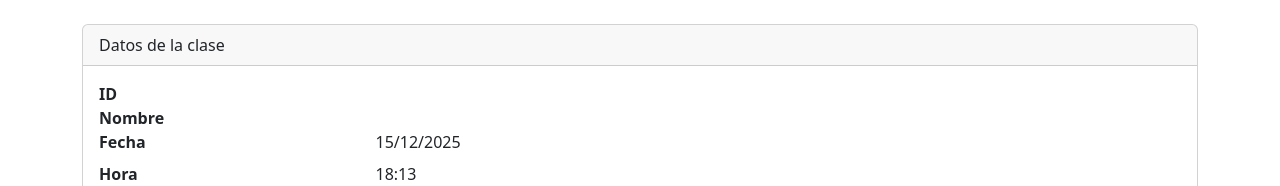
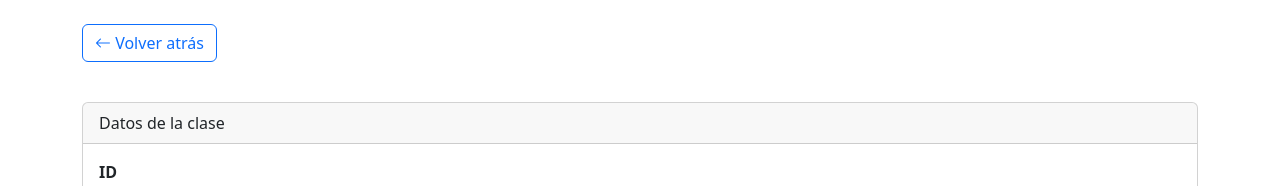
Before and after one commit to Guillemat09/gymbro, a Symfony app: template templates/clase/visualizar.html.twig in a window 1280 px wide. Shown: the part 236-422 px from the top of the page. Run offline with Twig, Linux system fonts and the light colour scheme; the template is opened without the code that fills it, so the values that code supplies are empty; some libraries are stand-ins or nearby versions.

Commit message:
todos los volver atras hechos

```diff
--- a/templates/clase/nueva.html.twig
+++ b/templates/clase/nueva.html.twig
@@ -3,6 +3,12 @@
 {% form_theme form 'form/custom_errors.html.twig' %}
 
 {% block title %}{{ titulo }}{% endblock %}
+
+{% block back_button %}
+<a href="javascript:history.back()" class="btn btn-outline-primary mb-3">
+    <i class="bi bi-arrow-left"></i> Volver atrás
+</a>
+{% endblock %}
 
 {% block body %}
     <h1 class="display-5 mb-4">{{ titulo }}</h1>
--- a/templates/clase/visualizar.html.twig
+++ b/templates/clase/visualizar.html.twig
@@ -2,6 +2,12 @@
 {% extends 'base.html.twig' %}
 
 {% block title %}{{ titulo }}{% endblock %}
+
+{% block back_button %}
+<a href="javascript:history.back()" class="btn btn-outline-primary mb-3">
+    <i class="bi bi-arrow-left"></i> Volver atrás
+</a>
+{% endblock %}
 
 {% block body %}
     <h1 class="display-5 mb-4">{{ titulo }}</h1>
--- a/templates/ejercicio/editar.html.twig
+++ b/templates/ejercicio/editar.html.twig
@@ -3,6 +3,12 @@
 {% form_theme form 'form/custom_errors.html.twig' %}
 
 {% block title %}{{ titulo }}{% endblock %}
+
+{% block back_button %}
+<a href="javascript:history.back()" class="btn btn-outline-primary mb-3">
+    <i class="bi bi-arrow-left"></i> Volver atrás
+</a>
+{% endblock %}
 
 {% block body %}
     <h1 class="display-5 mb-4">{{ titulo }}</h1>
--- a/templates/ejercicio/nuevo.html.twig
+++ b/templates/ejercicio/nuevo.html.twig
@@ -3,6 +3,12 @@
 {% form_theme form 'form/custom_errors.html.twig' %}
 
 {% block title %}{{ titulo }}{% endblock %}
+
+{% block back_button %}
+<a href="javascript:history.back()" class="btn btn-outline-primary mb-3">
+    <i class="bi bi-arrow-left"></i> Volver atrás
+</a>
+{% endblock %}
 
 {% block body %}
     <h1 class="display-5 mb-4">{{ titulo }}</h1>
--- a/templates/ejercicio/visualizar.html.twig
+++ b/templates/ejercicio/visualizar.html.twig
@@ -2,6 +2,12 @@
 {% extends 'base.html.twig' %}
 
 {% block title %}{{ titulo }}{% endblock %}
+
+{% block back_button %}
+<a href="javascript:history.back()" class="btn btn-outline-primary mb-3">
+    <i class="bi bi-arrow-left"></i> Volver atrás
+</a>
+{% endblock %}
 
 {% block body %}
     <h1 class="display-5 mb-4">{{ titulo }}</h1>
```
Also changed, not shown: templates/clase/editar.html.twig (+7 -0 lines).
